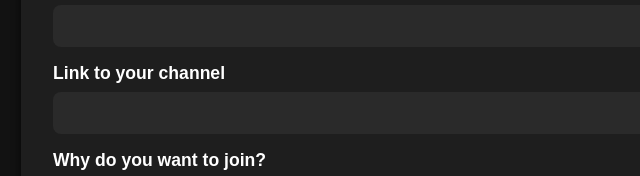
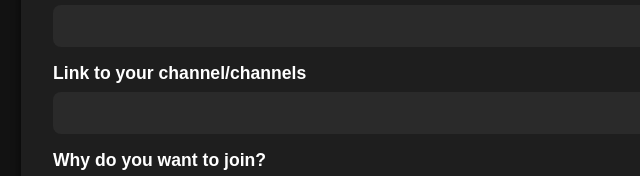
Before and after one commit to CrazyMapleButter/minecraft-application, a plain HTML site: page index.html in a window 1280 px wide. Shown: the part 434-610 px from the top of the page, 287-927 px from the left. Drawn offline with Linux system fonts and the light colour scheme.

Commit message:
Update index.html

```diff
--- a/index.html
+++ b/index.html
@@ -93,7 +93,7 @@
     <label for="content">What kind of content creation do you do? (e.g youtube/twitch etc.)</label>
     <input type="text" id="content" name="content" required>
 
-    <label for="channel">Link to your channel</label>
+    <label for="channel">Link to your channel/channels</label>
     <input type="text" id="channel" name="channel" required>
 
     <label for="reason">Why do you want to join?</label>
```
